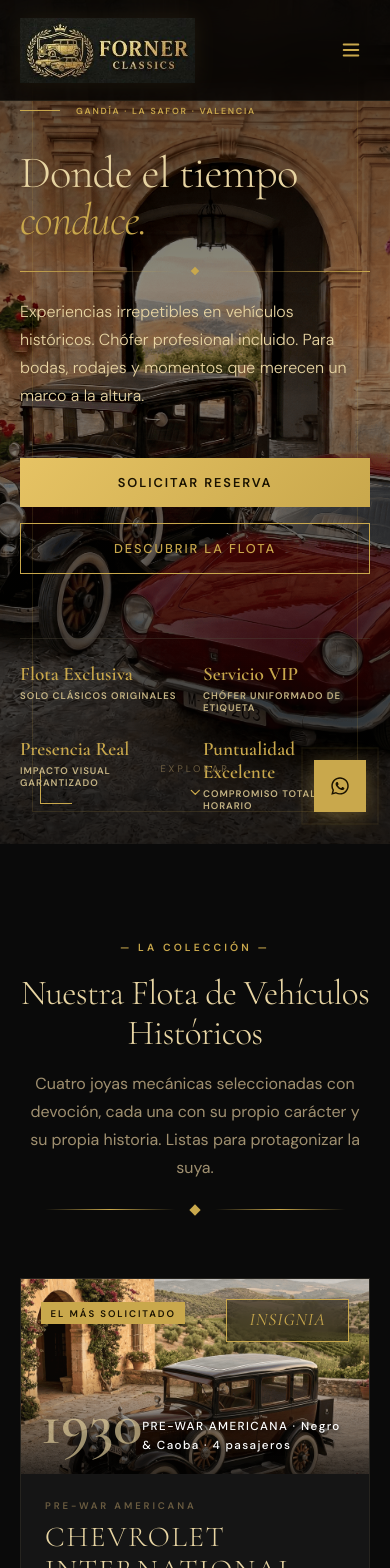
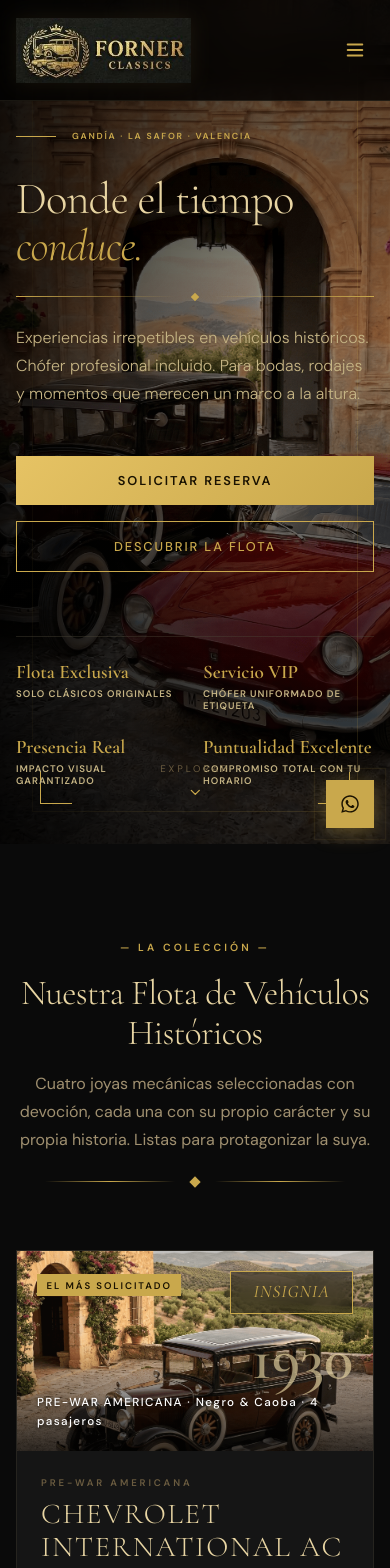
Before and after one commit to carlosforner/forner-classics, a Next.js app: page / in a window 390 px wide. Shown: the top 1568 px of the page. Built offline with nearby package versions, Linux system fonts and the light colour scheme.

Commit message:
Responsive: Auditoría completa y corrección de todos los dispositivos

```diff
--- a/app/components/FlotaSection.tsx
+++ b/app/components/FlotaSection.tsx
@@ -254,7 +254,9 @@ export default function FlotaSection() {
                     display: 'flex',
                     alignItems: 'flex-end',
                     justifyContent: 'space-between',
-                  }}>
+                    flexWrap: 'wrap',
+                    gap: '0.25rem',
+                  }} className="vehicle-info-bar">
                     <span style={{
                       fontFamily: 'Cormorant Garamond, serif',
                       fontSize: '3.8rem',
@@ -328,10 +330,9 @@ export default function FlotaSection() {
                   <ul style={{
                     listStyle: 'none',
                     display: 'grid',
-                    gridTemplateColumns: '1fr 1fr',
                     gap: '0.5rem 1rem',
                     marginBottom: '1.5rem',
-                  }}>
+                  }} className="features-grid-2" data-cols="2">
                     {vehicle.features.map((f) => (
                       <li key={f} style={{ display: 'flex', alignItems: 'flex-start', gap: '0.5rem' }}>
                         <Check size={13} color="#C9A84C" style={{ flexShrink: 0, marginTop: '3px' }} />
@@ -402,7 +403,7 @@ export default function FlotaSection() {
                           padding: '0.75rem 1rem',
                           borderBottom: i < vehicle.tarifas.length - 1 ? '1px solid rgba(77,70,55,0.25)' : 'none',
                         }}>
-                          <span style={{
+                          <span className="price-row-label" style={{
                             fontFamily: 'DM Sans, sans-serif',
                             fontSize: '0.78rem',
                             color: '#A09070',
--- a/app/components/HeroSection.tsx
+++ b/app/components/HeroSection.tsx
@@ -46,6 +46,14 @@ export default function HeroSection() {
         inset: 0,
         background: 'linear-gradient(to bottom, rgba(0,0,0,0.7) 0%, rgba(0,0,0,0.4) 40%, rgba(0,0,0,0.85) 100%)',
         zIndex: 1,
+      }} />
+
+      {/* Left side scrim for text legibility */}
+      <div style={{
+        position: 'absolute',
+        inset: 0,
+        background: 'linear-gradient(to right, rgba(0,0,0,0.8) 0%, rgba(0,0,0,0.4) 30%, rgba(0,0,0,0) 70%)',
+        zIndex: 2,
       }} />
 
       {/* Art Déco geometric border overlay */}
@@ -121,11 +129,10 @@ export default function HeroSection() {
           fontFamily: 'DM Sans, sans-serif',
           fontSize: 'clamp(1rem, 2.5vw, 1.2rem)',
           fontWeight: 300,
-          color: '#E8D5A3',
+          color: '#C5B484',
           maxWidth: '560px',
           lineHeight: 1.75,
           marginBottom: '3rem',
-          textShadow: '0 2px 20px rgba(0,0,0,0.6)',
         }}>
           Experiencias irrepetibles en vehículos históricos. Chófer profesional incluido.
           Para bodas, rodajes y momentos que merecen un marco a la altura.
--- a/app/components/ReservaSection.tsx
+++ b/app/components/ReservaSection.tsx
@@ -122,7 +122,7 @@ function BookingCalendar({ selectedDate, onSelect, reservedDates = [] }: { selec
   return (
     <div>
       {/* Calendar */}
-      <div style={{ background: 'var(--surface-card)', border: '1px solid rgba(77,70,55,0.4)', padding: '1.75rem' }}>
+      <div style={{ background: 'var(--surface-card)', border: '1px solid rgba(77,70,55,0.4)', padding: 'clamp(1rem, 4vw, 1.75rem)' }}>
         {/* Month nav */}
         <div style={{ display: 'flex', justifyContent: 'space-between', alignItems: 'center', marginBottom: '1.5rem' }}>
           <button onClick={prevMonth} style={{ background: 'none', border: '1px solid rgba(77,70,55,0.5)', color: '#A09070', cursor: 'pointer', width: 32, height: 32, display: 'flex', alignItems: 'center', justifyContent: 'center', transition: 'all 0.2s' }}
@@ -444,7 +444,7 @@ export default function ReservaSection() {
               Seleccione su vehículo
             </h3>
             {/* Available vehicles */}
-            <div style={{ display: 'grid', gridTemplateColumns: 'repeat(auto-fit, minmax(260px, 1fr))', gap: '1px', background: 'rgba(77,70,55,0.25)', marginBottom: '2rem' }}>
+            <div style={{ display: 'grid', gridTemplateColumns: 'repeat(auto-fit, minmax(min(260px, 100%), 1fr))', gap: '1px', background: 'rgba(77,70,55,0.25)', marginBottom: '2rem' }}>
               {vehicles.filter(v => v.available).map(v => (
                 <button
                   key={v.id}
@@ -494,7 +494,7 @@ export default function ReservaSection() {
               <p style={{ fontFamily: 'DM Sans, sans-serif', fontSize: '0.6rem', fontWeight: 600, letterSpacing: '0.3em', textTransform: 'uppercase', color: '#4D4637', textAlign: 'center', marginBottom: '1rem' }}>
                 — Flota en expansión —
               </p>
-              <div style={{ display: 'grid', gridTemplateColumns: 'repeat(auto-fit, minmax(220px, 1fr))', gap: '1px', background: 'rgba(77,70,55,0.15)', opacity: 0.55 }}>
+              <div style={{ display: 'grid', gridTemplateColumns: 'repeat(auto-fit, minmax(min(220px, 48%), 1fr))', gap: '1px', background: 'rgba(77,70,55,0.15)', opacity: 0.55 }}>
                 {vehicles.filter(v => !v.available).map(v => (
                   <div key={v.id} style={{ background: 'var(--surface-card)', padding: 0 }}>
                     <div style={{ position: 'relative', aspectRatio: '4/3', overflow: 'hidden', background: '#0a0a0a', filter: 'grayscale(0.7)' }}>
@@ -622,7 +622,7 @@ export default function ReservaSection() {
               {/* Segmento */}
               {formData.tipoEvento && (
                 <Field label="Segmento del evento *" error={errors.segmento}>
-                  <div style={{ display: 'grid', gridTemplateColumns: 'repeat(auto-fit, minmax(200px, 1fr))', gap: '0.75rem' }}>
+                  <div style={{ display: 'grid', gridTemplateColumns: 'repeat(auto-fit, minmax(min(200px, 100%), 1fr))', gap: '0.75rem' }}>
                     {currentSegments.map(s => {
                       const isSelected = formData.segmento === s;
                       return (
--- a/app/components/ServiciosSection.tsx
+++ b/app/components/ServiciosSection.tsx
@@ -116,7 +116,7 @@ export default function ServiciosSection() {
             a medida para los momentos que no admiten lo ordinario.
           </p>
 
-          <div style={{ display: 'flex', justifyContent: 'center', gap: '1rem', flexWrap: 'wrap' }}>
+          <div style={{ display: 'flex', justifyContent: 'center', gap: '1rem', flexWrap: 'wrap' }} className="services-nav">
             {services.map(s => (
               <button
                 key={`btn-${s.id}`}
@@ -264,7 +264,7 @@ export default function ServiciosSection() {
                           borderBottom: i < service.tarifas.length - 1 ? '1px solid rgba(77,70,55,0.2)' : 'none',
                           opacity: UNAVAILABLE_VEHICLES.includes(t.vehiculo) ? 0.5 : 1,
                         }}>
-                          <span style={{
+                          <span className="price-row-label" style={{
                             fontFamily: 'DM Sans, sans-serif',
                             fontSize: '0.78rem',
                             color: '#A09070',
--- a/app/globals.css
+++ b/app/globals.css
@@ -371,10 +371,12 @@ p { color: var(--text-secondary); line-height: 1.75; }
 
 @media (max-width: 480px) {
   .whatsapp-float {
-    width: 52px;
-    height: 52px;
+    width: 48px;
+    height: 48px;
     padding: 0;
     border-radius: 0;
+    bottom: 1rem;
+    right: 1rem;
   }
   .whatsapp-label { display: none; }
 }
@@ -500,6 +502,21 @@ p { color: var(--text-secondary); line-height: 1.75; }
 .gold-line { height: 1px; background: linear-gradient(90deg, transparent, var(--gold), transparent); }
 .gold-line-left { height: 1px; background: linear-gradient(90deg, var(--gold), transparent); }
 
+/* ── Features grid (2-col on desktop, 1-col on mobile) ── */
+.features-grid-2 {
+  grid-template-columns: 1fr 1fr;
+}
+
+/* ── Price row label ── */
+.price-row-label {
+  min-width: 0;
+}
+
+/* ── Services nav ── */
+.services-nav {
+  justify-content: center;
+}
+
 /* ── Responsive Navigation ── */
 @media (max-width: 768px) {
   .hidden-mobile { display: none !important; }
@@ -579,6 +596,33 @@ p { color: var(--text-secondary); line-height: 1.75; }
   }
   :root {
     --section-gap: 4rem;
+    --container-pad: 1rem;
+  }
+  /* Fleet card: vehicle info bar wraps gracefully */
+  .vehicle-info-bar {
+    flex-direction: column;
+    align-items: flex-start;
+    gap: 0.5rem;
+  }
+  /* Fleet features: single column on small screens */
+  .features-grid-2 {
+    grid-template-columns: 1fr !important;
+  }
+  /* Services nav tabs: stack vertically */
+  .services-nav {
+    flex-direction: column;
+  }
+  /* Pricing table: truncate long vehicle names */
+  .price-row-label {
+    font-size: 0.72rem !important;
+    max-width: 55vw;
+    white-space: nowrap;
+    overflow: hidden;
+    text-overflow: ellipsis;
+  }
+  /* Section anchors: ensure sticky navbar doesn't cover titles */
+  section[id] {
+    scroll-margin-top: 90px;
   }
 }
 
```
